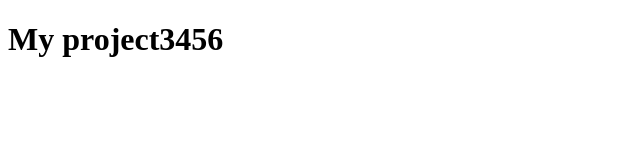
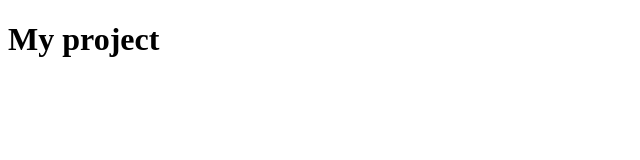
Before and after one commit to TatyanaTokar/my-project, a plain HTML site: page index.html in a window 1280 px wide. Shown: the whole page, without its empty margins (0-640 px from the left). Drawn offline with Linux system fonts and the light colour scheme.

Commit message:
h1 was changed

```diff
--- a/index.html
+++ b/index.html
@@ -7,6 +7,6 @@
     <title>My project</title>
 </head>
 <body>
-   <h1>My project3456</h1>
+   <h1>My project</h1>
 </body>
 </html>
```
